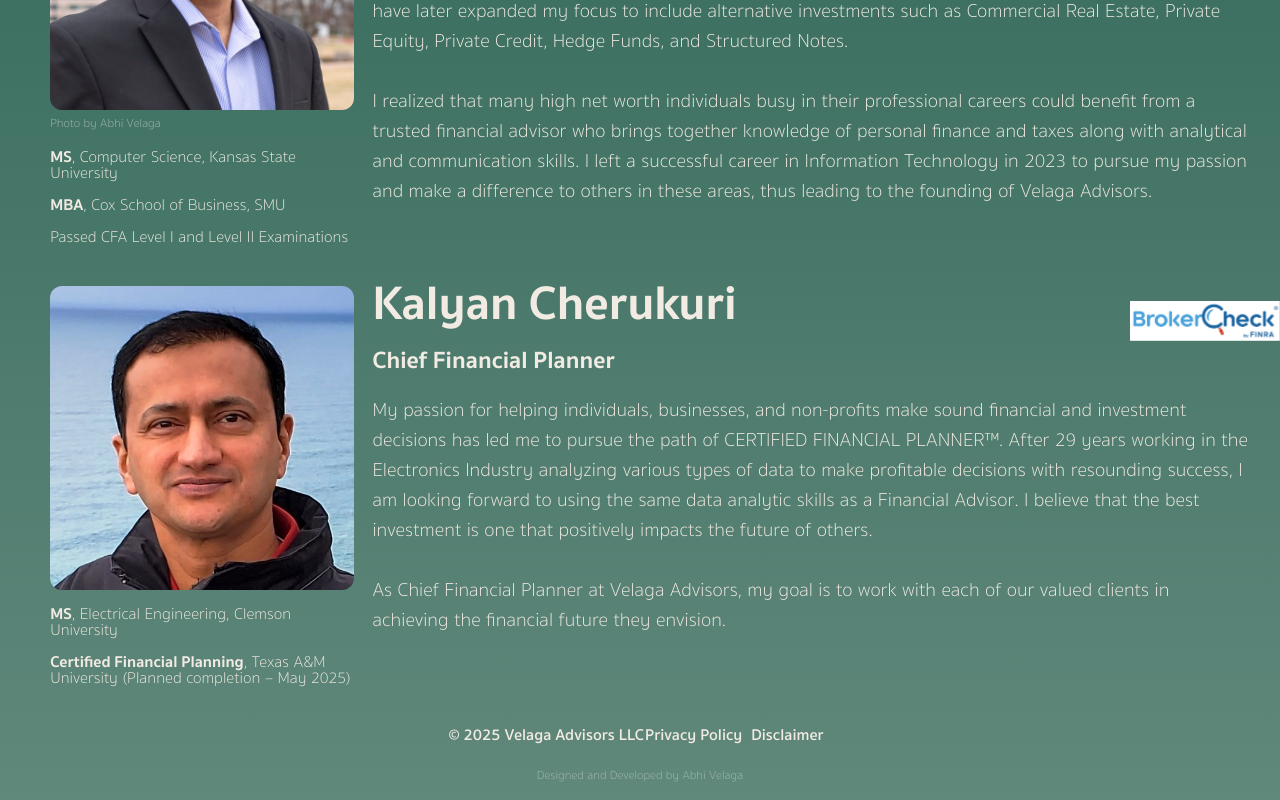
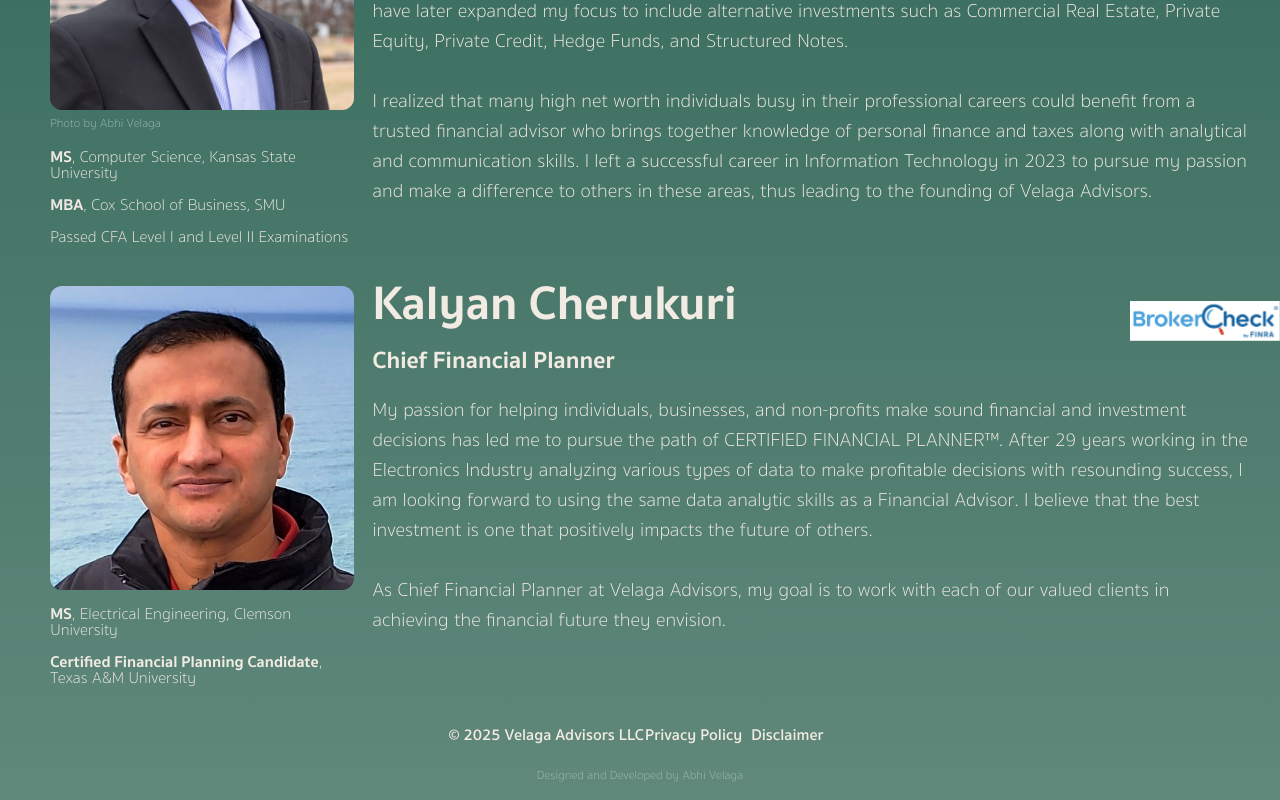
Before and after one commit to avelaga/velagaadvisors, a Next.js app: page /about in a window 1280 px wide. Shown: the part 459-1259 px from the top of the page. Built offline with nearby package versions, Linux system fonts and the light colour scheme.

Commit message:
updated kalyan bio

```diff
--- a/pages/about.js
+++ b/pages/about.js
@@ -59,8 +59,7 @@ export default function About() {
                             <Image src="/kalyan.jpg" width={200} height={200} style={{ width: '100%', height: 'auto' }} className={styles.profilePic} />
                             <div className={styles.education}>
                                 <bold>MS</bold>, Electrical Engineering, Clemson University<br /><br />
-                                <bold>Certified Financial Planning</bold>, Texas A&M University
-                                (Planned completion – May 2025)
+                                <bold>Certified Financial Planning Candidate</bold>, Texas A&M University
                             </div>
                         </div>
                         <div className={styles.right}>
```
